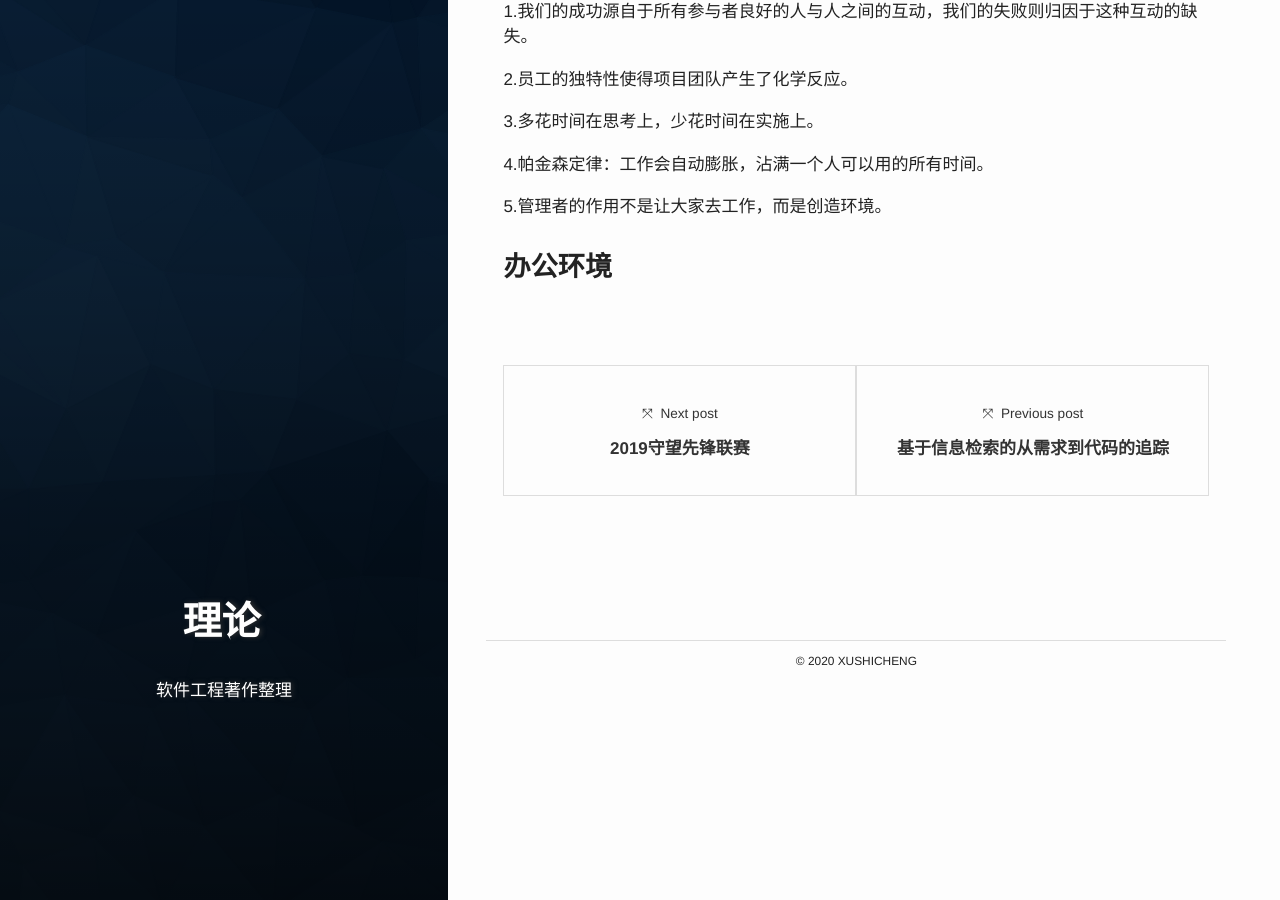
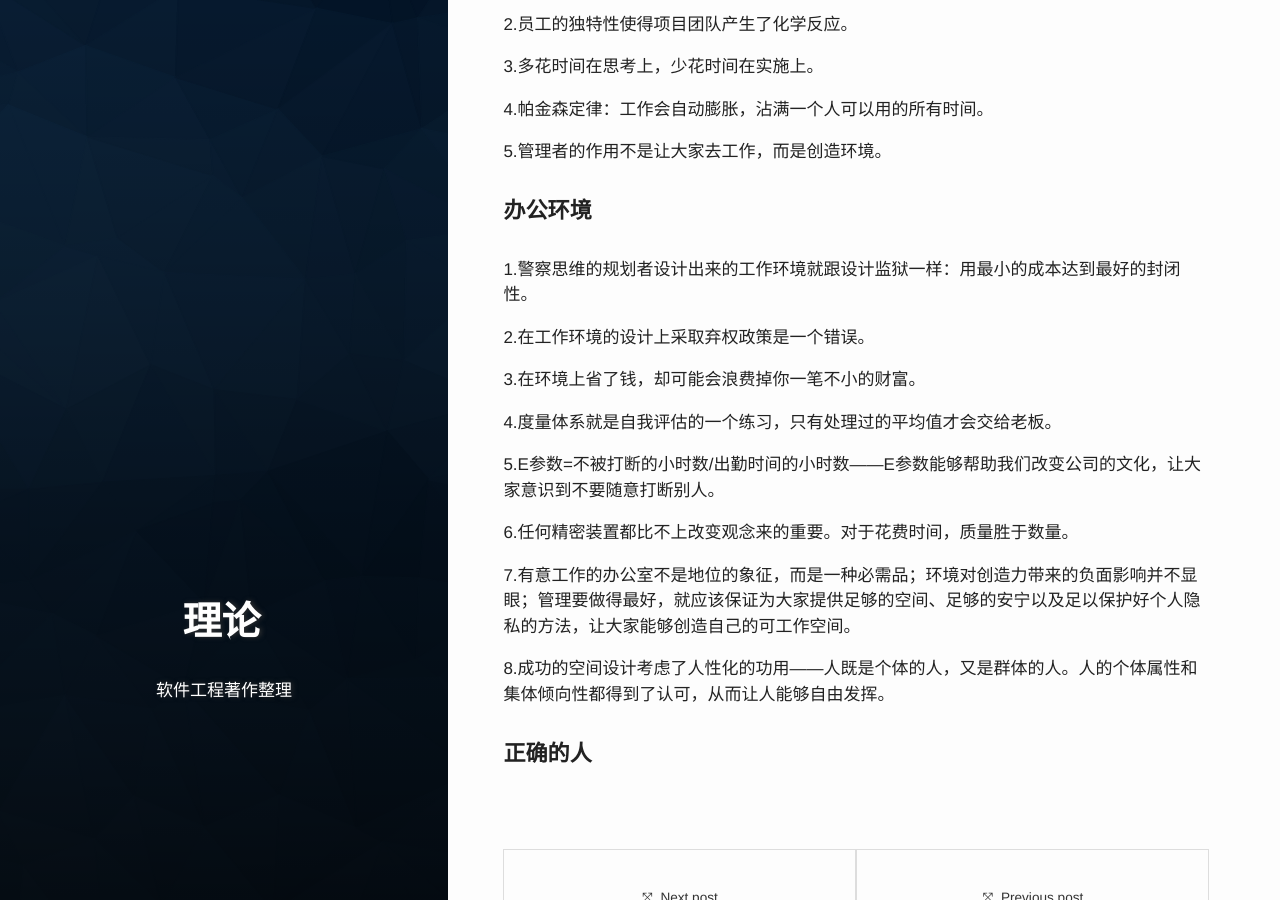
Before and after one commit to PetePro/PetePro.github.io, a Jekyll site: the page built from _posts/2019-09-22-Sotfware-Masterpieces.markdown, in a window 1280 px wide and 900 px high, scrolled down 3353 px. Built offline with Jekyll 4.4.1, drawn with Linux system fonts in a browser that asks for light colours; some web fonts are replaced.

Commit message:
增加读书笔记

```diff
--- a/_posts/2019-09-22-Sotfware-Masterpieces.markdown
+++ b/_posts/2019-09-22-Sotfware-Masterpieces.markdown
@@ -15,56 +15,56 @@ author: xusc
 
 《人月神话》是由IBM System/360系统之父佛瑞德·布鲁克斯所著经典文集，全书讲解软件工程、项目管理相关课题，被誉为软件领域的圣经，内容源于作者布鲁克斯在IBM公司System/360家族和OS/360中的项目管理经验。
 
-### 一 焦油坑
+#### 一 焦油坑
 
 1、编程，一个许多人痛苦挣扎的焦油坑以及一种乐趣和苦恼共存的创造性活动。
 
-### 二 人月神话
+#### 二 人月神话
 
 1、人月是危险和带有欺骗性的神话；
 
 2、Brooks法则：为进度落后的项目增派人手，只会使进度更加落后。
 
-### 三 外科手术队伍
+#### 三 外科手术队伍
 
 1、小型、精干的队伍是最好的；
 
 2、一位首席工程师、类似于外科手术队伍的团队架构提供了一种方法——既能获得由少数头脑产生的产品完整性，又能得到多位协助人员的总体生产率，还彻底地减少了沟通的工作量。
 
-### 四 贵族专制、民主政治和系统设计
+#### 四 贵族专制、民主政治和系统设计
 
 1、概念完整性是系统设计中最重要的考虑因素；
 
 2、功能与理解上的复杂度的比值才是系统设计的最终测试标准；
 
-### 五 画蛇添足
+#### 五 画蛇添足
 
 1、第二个系统是人们所设计的最危险的系统。
 
-### 六 贯彻执行
+#### 六 贯彻执行
 
 1、出于精确性考虑，需要形式化地设计定义；需要记叙性定义加深理解。
 
-### 七 为什么巴比伦塔会失败
+#### 七 为什么巴比伦塔会失败
 
 1、巴比伦塔失败是因为缺乏交流以及交流的结果——组织，包括项目工作手册和组织架构。
 
-### 八 胸有成竹
+#### 八 胸有成竹
 
 1、仅仅通过对编码部分时间的估计，然后乘以其他部分的相对系数，是无法得到对整项工作的精确估计的；
 
 2、当使用适当的高级语言时，程序编制的生产率可以提高5倍。
 
-### 九 削足适履
+#### 九 削足适履
 
 1、除了运行时间外，程序所占据的内存空间也是主要开销；
 2、数据的表现形式时编程的根本。
 
-### 十 提纲挈领
+#### 十 提纲挈领
 
 1、项目经理应该在项目早期对上述的一系列文档进行规范化。
 
-### 十一 未雨绸缪
+#### 十一 未雨绸缪
 
 1、为舍弃而计划；
 
@@ -74,7 +74,7 @@ author: xusc
 
 4、前进一步，后退一步——系统熵随时间增加。
 
-### 十二 干将莫邪
+#### 十二 干将莫邪
 
 1、调试工作总是在夜间完成；
 
@@ -82,21 +82,21 @@ author: xusc
 
 3、交互式编程的生产率至少是原来的两倍。
 
-### 十三 整体部分
+#### 十三 整体部分
 
 1、在编写任何代码之前， 规格说明必须提交给测试小组， 以详细地检查说明的完整性和明确性。
 
-### 十四 祸起萧墙
+#### 十四 祸起萧墙
 
 1、项目延迟是难以识别、 更不容易防范和更加难以弥补的；
 
 2、PERT 的准备工作是 PERT 图使用中最有价值的部分。
 
-### 十五 另外一面
+#### 十五 另外一面
 
 1、文档能在整个生命周期对克服懒惰和进度的压力起促进激励作用。
 
-### 没有银弹
+#### 没有银弹
 
 1、软件开发中的困难部分：规格说明、设计和测试；
 
@@ -112,7 +112,7 @@ author: xusc
 
 《人件》从管理人力资源、创建健康的办公环境、雇佣并留用正确的人、高效团队形成、改造企业文化和快乐工作等多角度阐释了如何思考和管理软件开发的最大问题——人，而不是技术，以得到高效的项目和团队。
 
-### 管理人力资源
+#### 管理人力资源
 
 1.我们的成功源自于所有参与者良好的人与人之间的互动，我们的失败则归因于这种互动的缺失。
 
@@ -124,4 +124,22 @@ author: xusc
 
 5.管理者的作用不是让大家去工作，而是创造环境。
 
-### 办公环境
+#### 办公环境
+
+1.警察思维的规划者设计出来的工作环境就跟设计监狱一样：用最小的成本达到最好的封闭性。
+
+2.在工作环境的设计上采取弃权政策是一个错误。
+
+3.在环境上省了钱，却可能会浪费掉你一笔不小的财富。
+
+4.度量体系就是自我评估的一个练习，只有处理过的平均值才会交给老板。
+
+5.E参数=不被打断的小时数/出勤时间的小时数——E参数能够帮助我们改变公司的文化，让大家意识到不要随意打断别人。
+
+6.任何精密装置都比不上改变观念来的重要。对于花费时间，质量胜于数量。
+
+7.有意工作的办公室不是地位的象征，而是一种必需品；环境对创造力带来的负面影响并不显眼；管理要做得最好，就应该保证为大家提供足够的空间、足够的安宁以及足以保护好个人隐私的方法，让大家能够创造自己的可工作空间。
+
+8.成功的空间设计考虑了人性化的功用——人既是个体的人，又是群体的人。人的个体属性和集体倾向性都得到了认可，从而让人能够自由发挥。
+
+#### 正确的人
```
